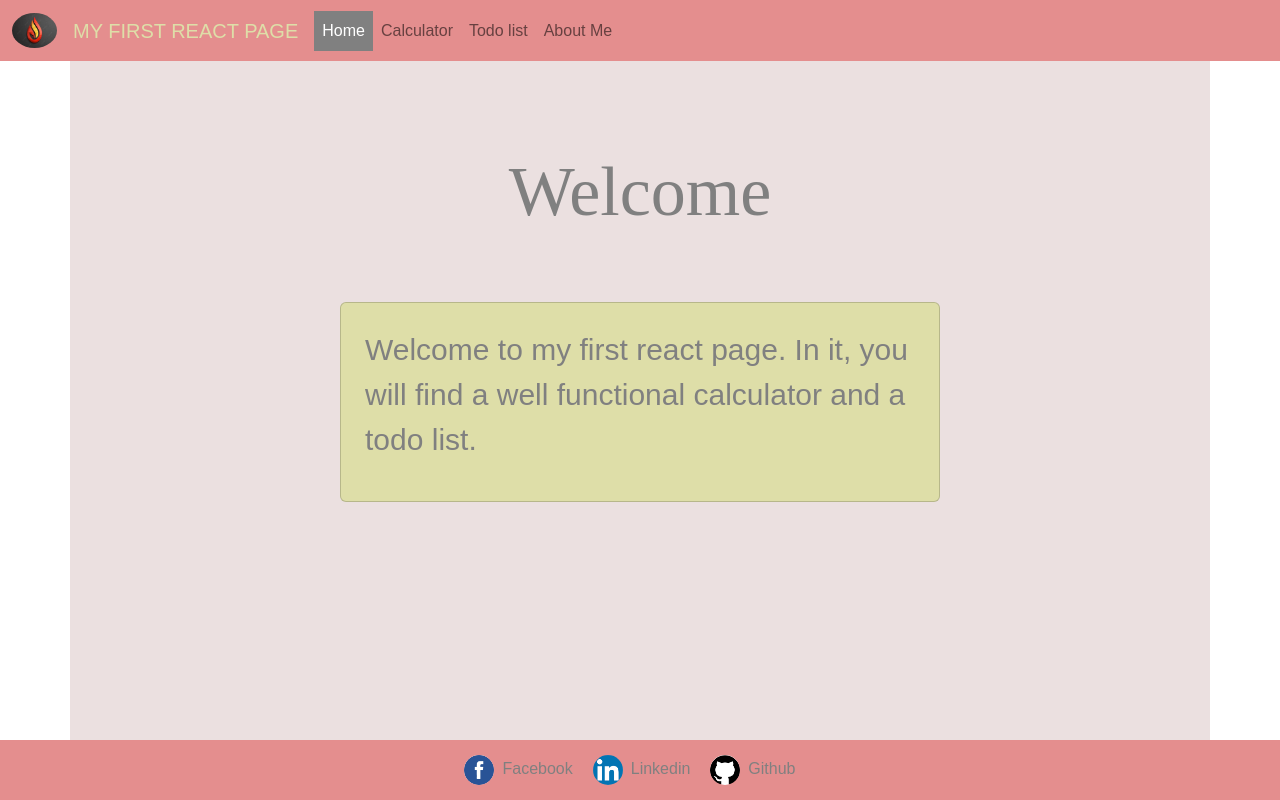
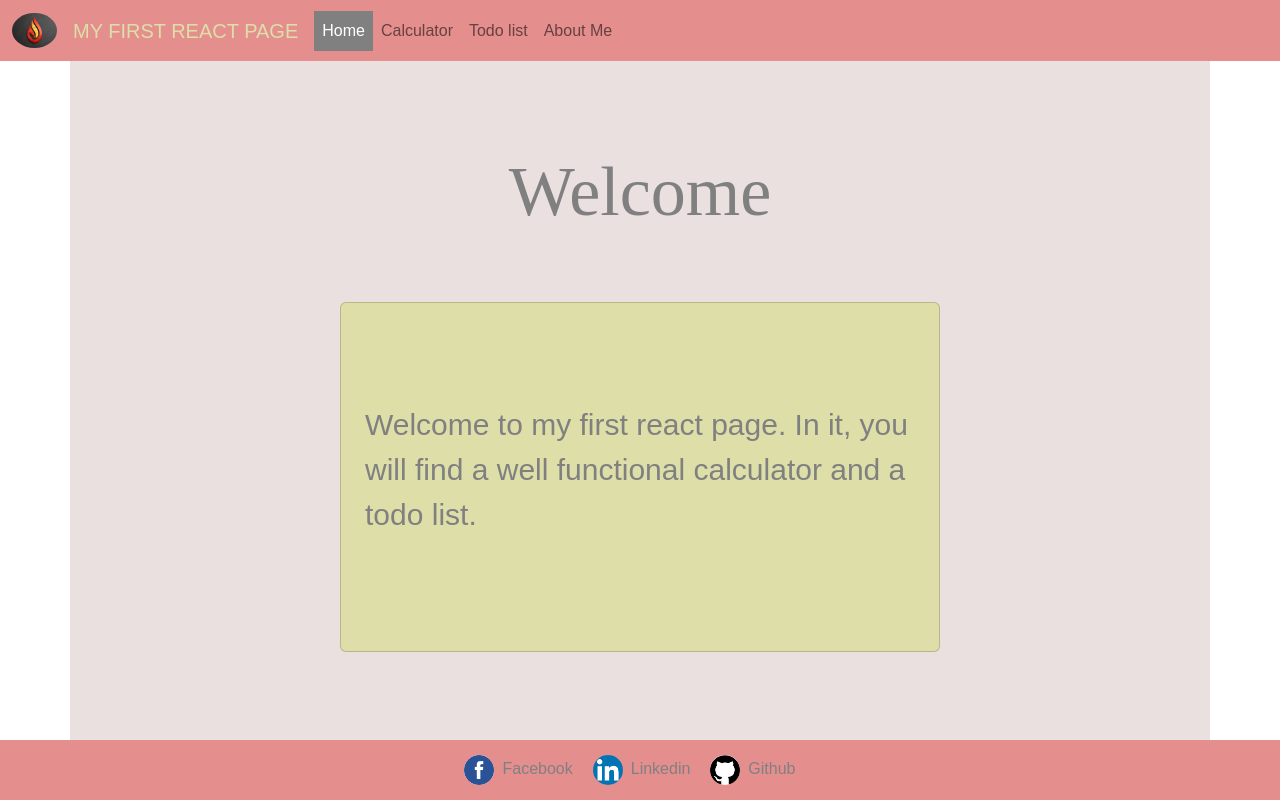
Before and after one commit to MindaugasPaskevicius/my-react-page, a React (Create React App) app: page /home in a window 1280 px wide. Built offline with nearby package versions, Linux system fonts and the light colour scheme.

Commit message:
create docs folder

```diff
--- a/src/App.js
+++ b/src/App.js
@@ -6,7 +6,7 @@ import Calculator from "./Component/Calculator/Calculator";
 import Todo from "./Component/Todo/Todo";
 import About from "./Component/About/About";
 import Footer from "./Component/Footer/Footer";
-import { BrowserRouter, Navigate, Route, Routes } from "react-router-dom";
+import { BrowserRouter,Navigate, Route, Routes } from "react-router-dom";
 
 
 const App = () => {
--- a/src/Component/About/About.css
+++ b/src/Component/About/About.css
@@ -18,7 +18,7 @@ h1 {
     justify-content: center;
     align-items: center;
     width: 600px;
-    height: 200px;
+    height: 350px;
     top: 60px;
     background-color: rgb(222, 222, 168);
 }
--- a/src/Component/Footer/Footer.js
+++ b/src/Component/Footer/Footer.js
@@ -6,7 +6,7 @@ const Footer = () => (
     <div>
     <img
             src="../images/fb.png"
-            alt="logo"
+            alt="facebook logo"
             width="30"
             height="30"
           />
@@ -15,7 +15,7 @@ const Footer = () => (
     <div>
     <img
             src="../images/link.png"
-            alt="logo"
+            alt="linkedin logo"
             width="30"
             height="30"
           />
@@ -24,7 +24,7 @@ const Footer = () => (
     <div>
     <img
             src="../images/git.png"
-            alt="logo"
+            alt="Github logo"
             width="30"
             height="30"
           />
--- a/src/Component/Home/Home.css
+++ b/src/Component/Home/Home.css
@@ -14,7 +14,7 @@ h1 {
     justify-content: center;
     align-items: center;
     width: 600px;
-    height: 200px;
+    height: 300px;
     top: 60px;
     background-color: rgb(222, 222, 168);
 }
```
Also changed, not shown: 11 other files (tests, documents, lock files or other folders).
